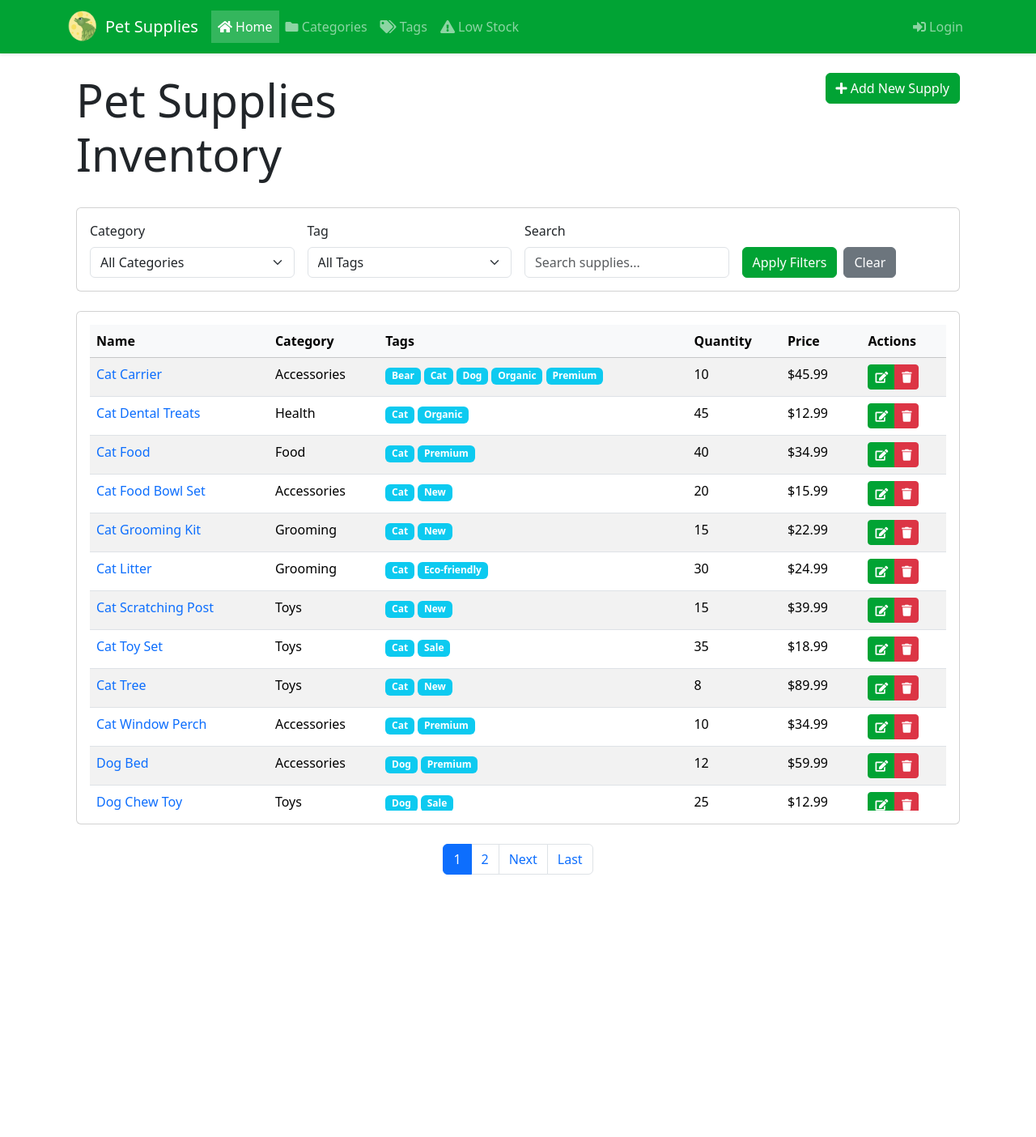
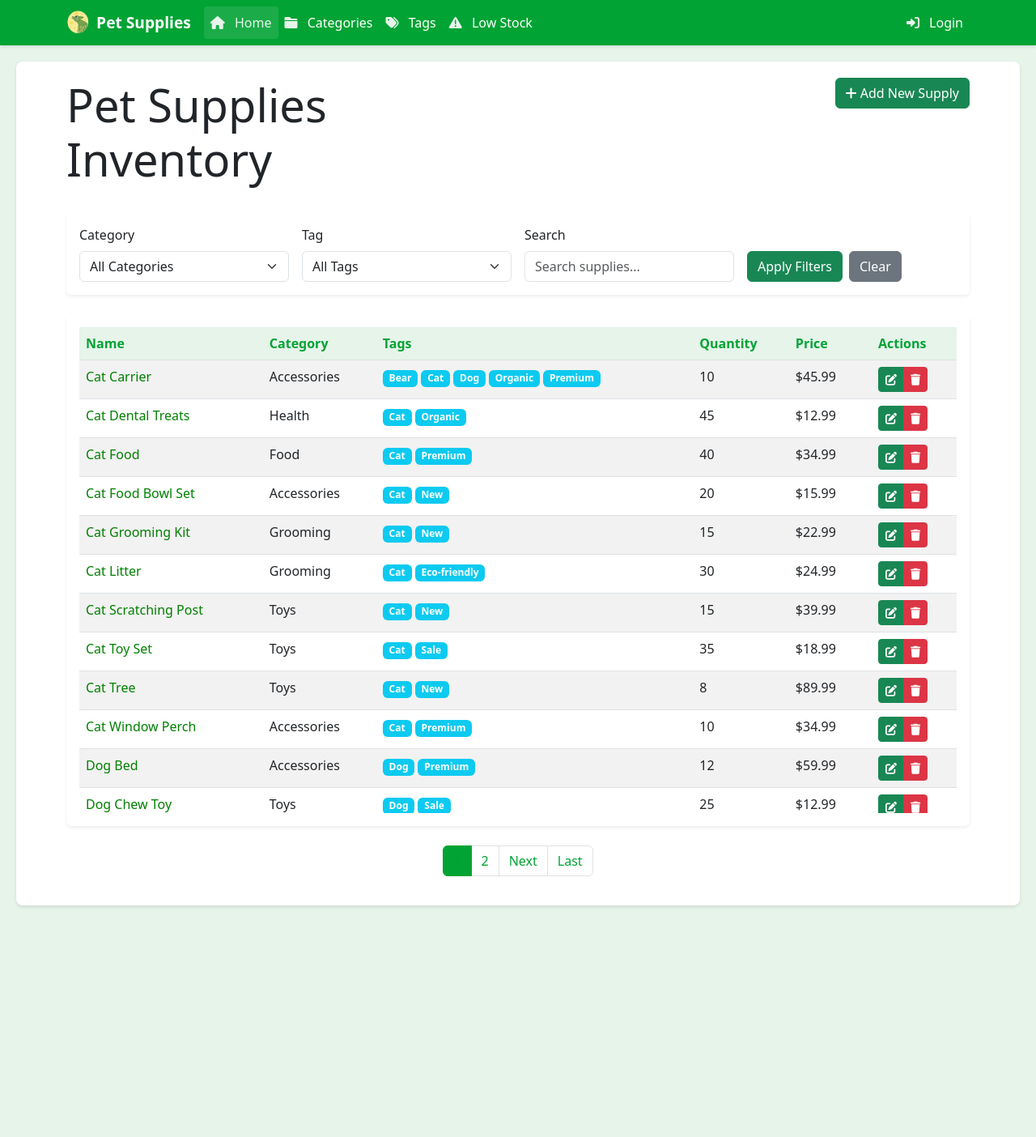
Before and after one commit to NguyenHo12/Final_Project, a Django app: page / in a window 1280 px wide. Shown: the top 1404 px of the page at 81% size. Run offline with Django 5.2, Linux system fonts and the light colour scheme; data comes from the database, SQL or seed files in the repository.

Commit message:
Improve UI Color

```diff
--- a/inventory/templates/inventory/base.html
+++ b/inventory/templates/inventory/base.html
@@ -6,38 +6,142 @@
     <meta name="viewport" content="width=device-width, initial-scale=1.0">
     <title>{% block title %}Pet Supplies Inventory{% endblock %}</title>
     <!-- Bootstrap CSS -->
-    <link href="https://cdn.jsdelivr.net/npm/bootstrap@5.3.3/dist/css/bootstrap.min.css" rel="stylesheet">
+    <link href="https://cdn.jsdelivr.net/npm/bootstrap@5.3.0/dist/css/bootstrap.min.css" rel="stylesheet">
     <!-- Font Awesome -->
-    <link rel="stylesheet" href="https://cdnjs.cloudflare.com/ajax/libs/font-awesome/5.15.4/css/all.min.css">
+    <link href="https://cdnjs.cloudflare.com/ajax/libs/font-awesome/6.0.0/css/all.min.css" rel="stylesheet">
     {% block extra_css %}{% endblock %}
     <style>
-        .low-stock {
-            background-color: #fff3cd !important;
+        :root {
+            --primary-color: #01a334;
+            --primary-hover: #018c2c;
+            --primary-light: #e6f4ea;
+            --header-color: #01a334;
+            --text-color: #01a334;
+            --header-bg: #e6f4ea;
         }
 
-        .low-stock-warning {
-            color: #dc3545;
-            font-weight: bold;
-            margin-left: 5px;
-        }
-
-        .nav-link.active {
-            background-color: rgba(255, 255, 255, 0.2);
+        body {
+            background-color: var(--header-bg);
+            min-height: 100vh;
         }
 
         .navbar {
-            background-color: #01a334 !important;
+            background-color: var(--header-color);
+            box-shadow: 0 2px 4px rgba(0,0,0,0.1);
+        }
+
+        .navbar-brand {
+            color: white !important;
+            font-weight: bold;
+        }
+
+        .navbar-brand span {
+            font-size: 1.2rem;
+            font-weight: bold;
+        }
+
+        .nav-link {
+            color: white !important;
+            font-weight: 500;
+            transition: all 0.3s ease;
+        }
+
+        .nav-link:hover, .nav-link.active {
+            color: var(--primary-light) !important;
+            background-color: rgba(255, 255, 255, 0.1);
+            border-radius: 4px;
+        }
+
+        .nav-link i {
+            margin-right: 8px;
+            color: var(--primary-light);
         }
 
         .navbar-brand img {
-            width: 40px;
-            height: 40px;
-            object-fit: contain;
+            height: 30px;
+            width: auto;
+        }
+
+        .btn-primary {
+            background-color: var(--primary-color);
+            border-color: var(--primary-color);
+        }
+
+        .btn-primary:hover {
+            background-color: var(--primary-hover);
+            border-color: var(--primary-hover);
+        }
+
+        .btn-outline-primary {
+            color: var(--primary-color);
+            border-color: var(--primary-color);
+        }
+
+        .btn-outline-primary:hover {
+            background-color: var(--primary-color);
+            border-color: var(--primary-color);
+        }
+
+        .card {
+            border: none;
+            box-shadow: 0 0.125rem 0.25rem rgba(0, 0, 0, 0.075);
+            background-color: white;
+        }
+
+        .table thead th {
+            background-color: var(--primary-light);
+            color: var(--primary-color);
+            font-weight: bold;
+        }
+
+        .badge.bg-primary {
+            background-color: var(--primary-color) !important;
+        }
+
+        .pagination .page-item.active .page-link {
+            background-color: var(--primary-color);
+            border-color: var(--primary-color);
+        }
+
+        .pagination .page-link {
+            color: var(--primary-color);
+        }
+
+        .pagination .page-link:hover {
+            color: var(--primary-hover);
+        }
+
+        .alert-primary {
+            background-color: var(--primary-light);
+            border-color: var(--primary-color);
+            color: var(--primary-color);
+        }
+
+        .text-light {
+            color: white !important;
+            font-weight: 500;
+        }
+
+        .main-container {
+            background-color: white;
+            border-radius: 8px;
+            box-shadow: 0 2px 4px rgba(0, 0, 0, 0.1);
+            padding: 20px;
+            margin: 20px;
+        }
+
+        .navbar-container {
+            background-color: var(--header-color);
+            padding: 0;
+        }
+        table a{
+            color: green;
         }
     </style>
 </head>
 <body>
-    <nav class="navbar navbar-expand-lg navbar-dark sticky-top shadow-sm">
+    <div class="navbar-container">
+        <nav class="navbar navbar-expand-lg navbar-dark">
             <div class="container">
                 <a class="navbar-brand d-flex align-items-center" href="{% url 'index' %}">
                     <img src="{% static 'icons/TLeafLogo2sm.png' %}" alt="T Leaf Logo" class="me-2">
@@ -84,13 +188,14 @@
                 </div>
             </div>
         </nav>
+    </div>
 
-    <div class="container py-4">
+    <div class="main-container">
         {% block content %}{% endblock %}
     </div>
 
     <!-- Bootstrap Bundle with Popper -->
-    <script src="https://cdn.jsdelivr.net/npm/bootstrap@5.3.3/dist/js/bootstrap.bundle.min.js"></script>
+    <script src="https://cdn.jsdelivr.net/npm/bootstrap@5.3.0/dist/js/bootstrap.bundle.min.js"></script>
     {% block extra_js %}{% endblock %}
 </body>
 </html>
--- a/inventory/templates/inventory/index.html
+++ b/inventory/templates/inventory/index.html
@@ -190,52 +190,4 @@
     </nav>
     {% endif %}
 </div>
-
-<style>
-.table-responsive {
-    overflow-y: auto;
-    scrollbar-width: thin;
-    scrollbar-color: #01a334 #f8f9fa;
-}
-
-.table-responsive::-webkit-scrollbar {
-    width: 8px;
-}
-
-.table-responsive::-webkit-scrollbar-track {
-    background: #f8f9fa;
-}
-
-.table-responsive::-webkit-scrollbar-thumb {
-    background-color: #01a334;
-    border-radius: 4px;
-}
-
-.sticky-top {
-    position: sticky;
-    top: 0;
-    background-color: #f8f9fa;
-    z-index: 1;
-}
-
-.btn-success {
-    background-color: #01a334;
-    border-color: #01a334;
-}
-
-.btn-success:hover {
-    background-color: #018c2c;
-    border-color: #018c2c;
-}
-
-.btn-outline-success {
-    color: #01a334;
-    border-color: #01a334;
-}
-
-.btn-outline-success:hover {
-    background-color: #01a334;
-    border-color: #01a334;
-}
-</style>
 {% endblock %}
--- a/inventory/views.py
+++ b/inventory/views.py
@@ -22,7 +22,7 @@ def index(request):
     search_query = request.GET.get('search', '')
 
     # Start with all supplies
-    supplies = Supply.objects.all()
+    supplies = Supply.objects.all().select_related('category').prefetch_related('tags')
 
     # Apply filters if provided
     if category_id:
```
Lines whose indentation alone changed are shown as unchanged.
